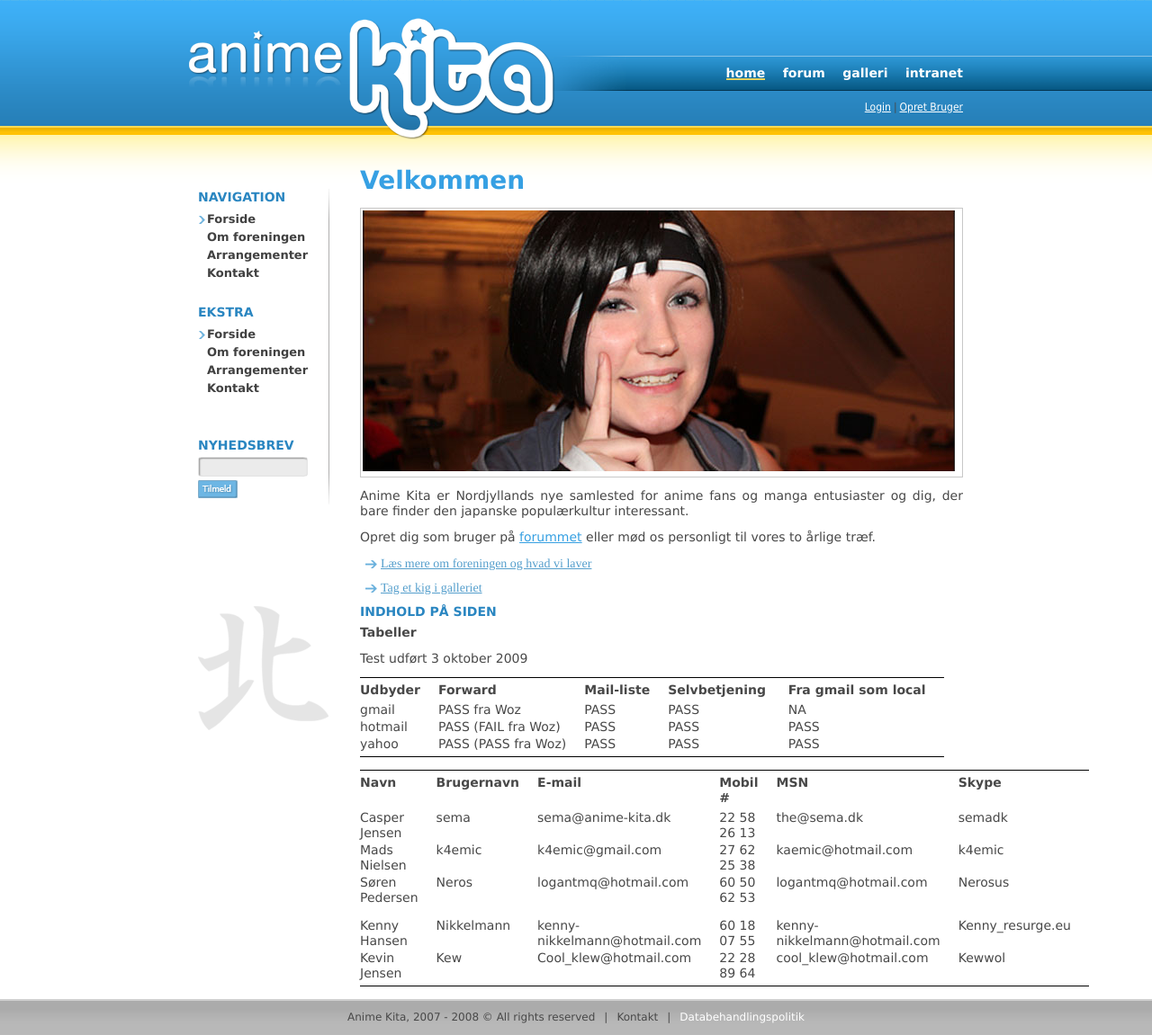
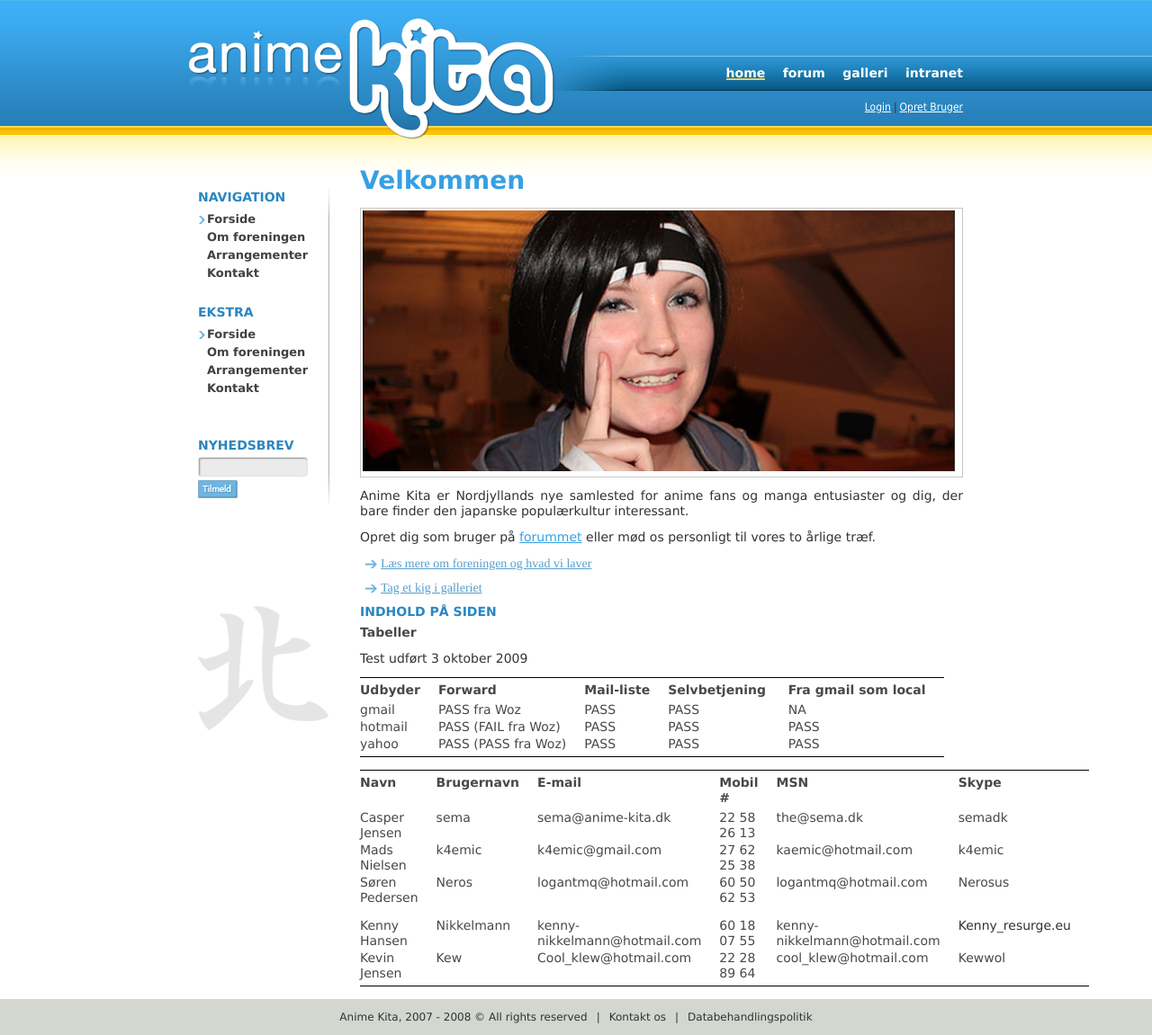
Before and after one commit to animekita/anime-kita-static, a PHP site: page / in a window 1280 px wide. Shown: the whole page at 90% size. Run offline with PHP 8.4, Linux system fonts and the light colour scheme.

Commit message:
Forbedret farverne i side foden så den er mere letlæslig.

```diff
--- a/css/base.css
+++ b/css/base.css
@@ -7,11 +7,11 @@ html {
 
     font-family:verdana, tahoma, arial, sans-serif;
     font-size:14px;
-    color:#484848;
+    color:#2e3436;
 }
 
 p {
-    color:#484848;
+    color:#2e3436;
     margin:12px 0;
     text-align: justify;
 }
@@ -123,7 +123,7 @@ body {
 
 #footer {
     height:40px;
-    background:url('../graphics/footerbg.png') repeat-x;
+    background-color: #d3d7cf;
     line-height:40px;
     text-align:center;
     font-size:12px;
@@ -135,7 +135,7 @@ body {
 }
 
 #footer a {
-    color:#fff;
+    color:#2e3436;
     text-decoration:none;
 }
 
--- a/index.html
+++ b/index.html
@@ -192,7 +192,7 @@
             <!-- This is why ... -->
             <span>Anime Kita, 2007 - 2008 &copy; All rights reserved</span
             ><span class="vertSeperatorMedium">|</span
-            <a href="/">Kontakt</a
+            <a href="/">Kontakt os</a
             ><span class="vertSeperatorMedium">|</span
             ><a href="/">Databehandlingspolitik</a>
         </div>
```
